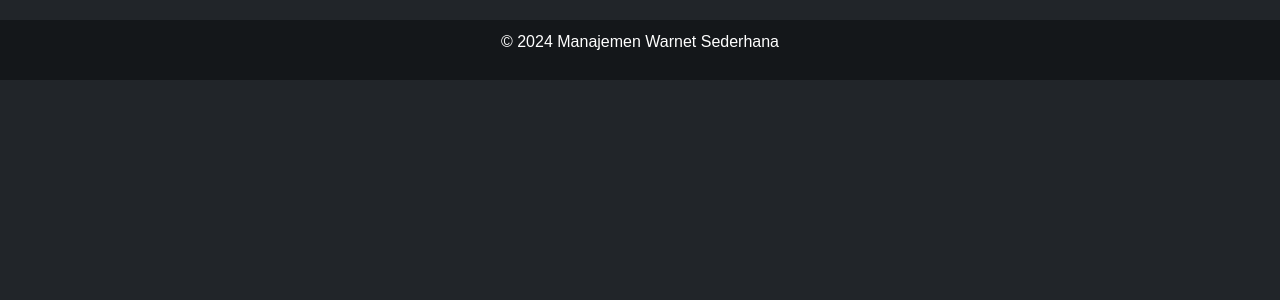
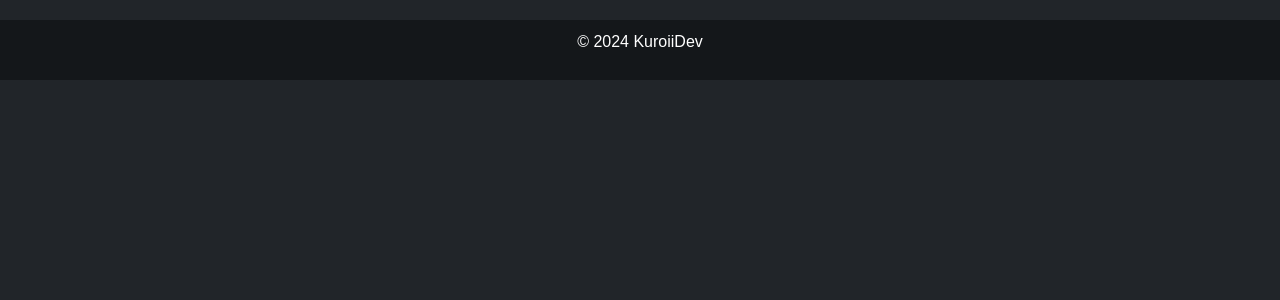
Before and after one commit to KuroiiDev/TA_PRODGAS_MAITSAM-KADZIM_21120124140161_Warnet.Ku, a PHP site: page / in a window 1280 px wide. Shown: the part 66-366 px from the top of the page. Run offline with PHP 8.4, Linux system fonts and the light colour scheme.

Commit message:
changing copyright

```diff
--- a/computer.php
+++ b/computer.php
@@ -137,7 +137,7 @@ $computers = $computerManager->getComputers();
     </div>
 
     <footer class="text-center mt-5">
-        <p>&copy; 2024 Manajemen Warnet Sederhana</p>
+        <p>&copy; 2024 KuroiiDev</p>
     </footer>
 </body>
 
--- a/index.php
+++ b/index.php
@@ -71,7 +71,7 @@
         </nav>
     </header>
     <footer>
-        <p>&copy; 2024 Manajemen Warnet Sederhana</p>
+        <p>&copy; 2024 KuroiiDev</p>
     </footer>
 </body>
 
```
